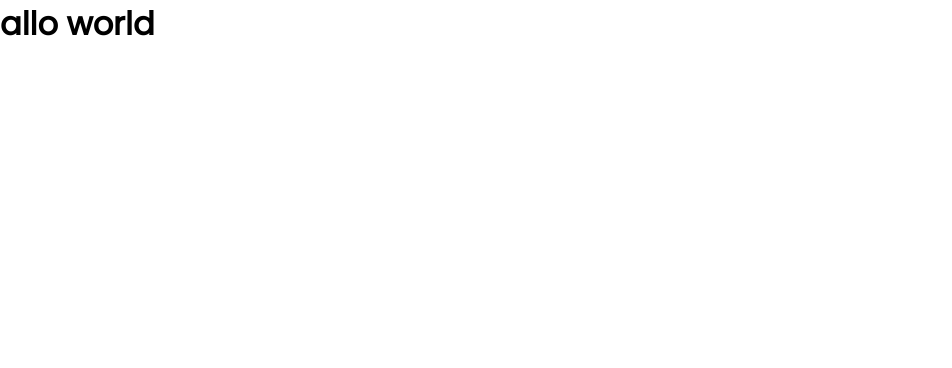
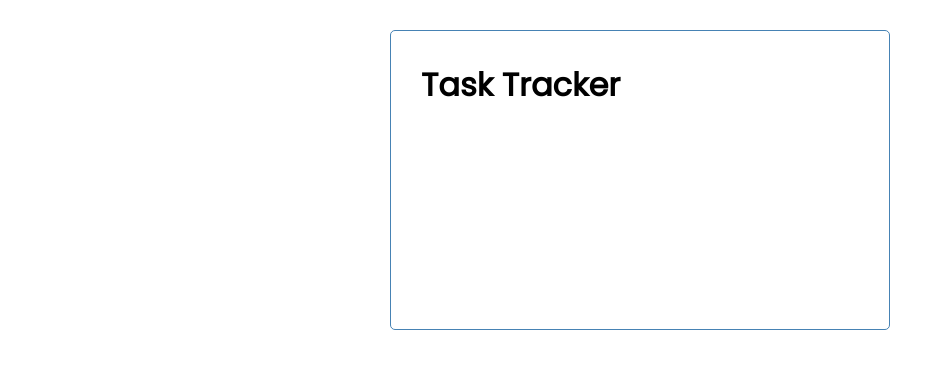
Before and after one commit to Wallace-A/vue-crash-tasks, a Vue app: page / in a window 1280 px wide. Shown: the top 368 px of the page, without its empty margins (0-952 px from the left). Built offline with nearby package versions, Linux system fonts and the light colour scheme.

Commit message:
added header component

```diff
--- a/src/App.vue
+++ b/src/App.vue
@@ -1,12 +1,15 @@
 <template>
-<h1>allo world</h1>
+<div class="container">
+  <Header></Header>
+</div>
 </template>
 
 <script>
-
+import Header from "./components/Header"
 export default {
   name: 'App',
   components: {
+    Header
   }
 }
 </script>
--- /dev/null
+++ b/src/components/Header.vue
@@ -0,0 +1,21 @@
+<template>
+  <header>
+      <h1>Task Tracker</h1>
+  </header>
+</template>
+
+<script>
+export default {
+    name: "Header",
+}
+</script>
+
+<style scoped>
+    /* scoped means rules only apply to this header, etc. */
+    header {
+        display: flex;
+        justify-content: space-between;
+        align-items: center;
+        margin-bottom: 20px;
+    }
+</style>
```
